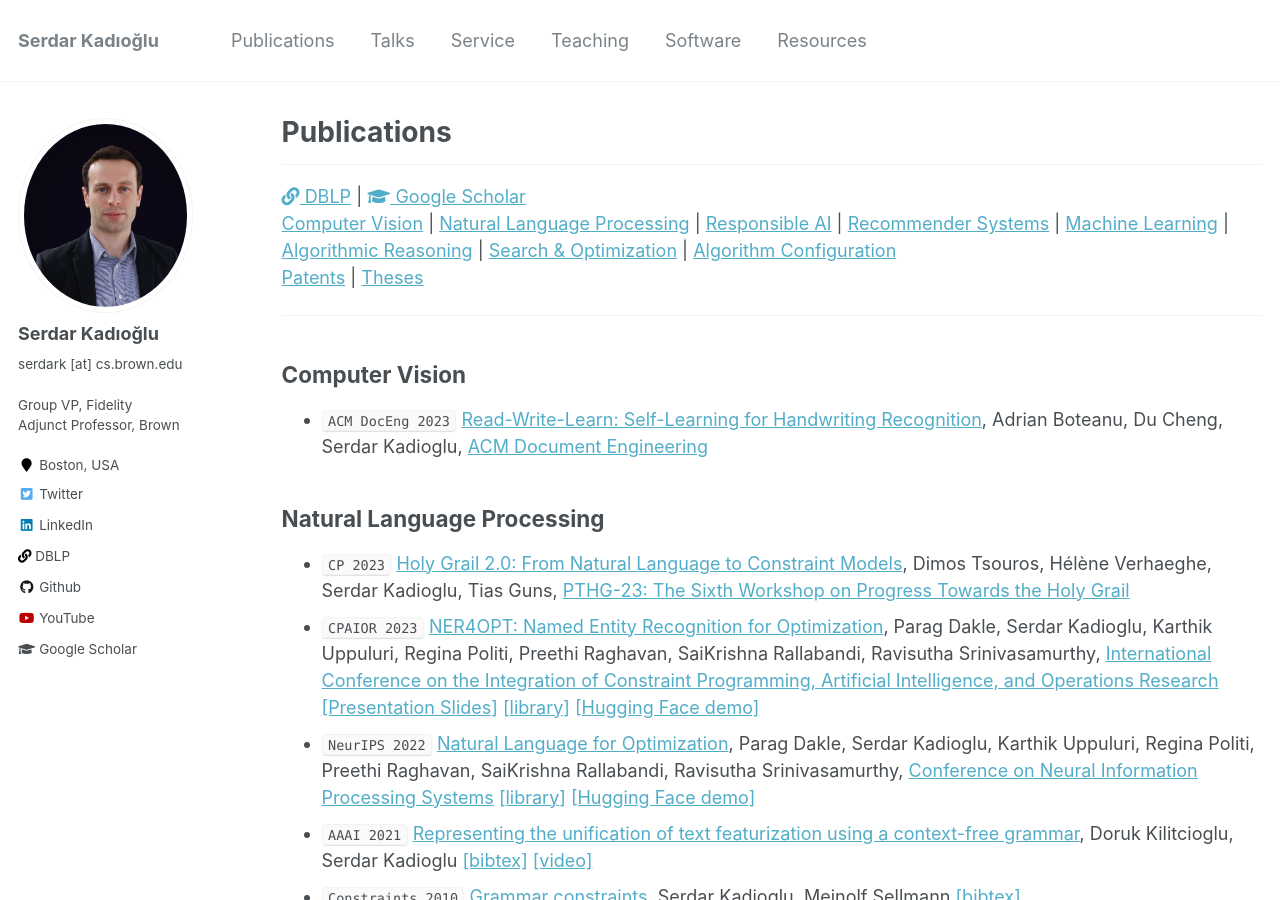
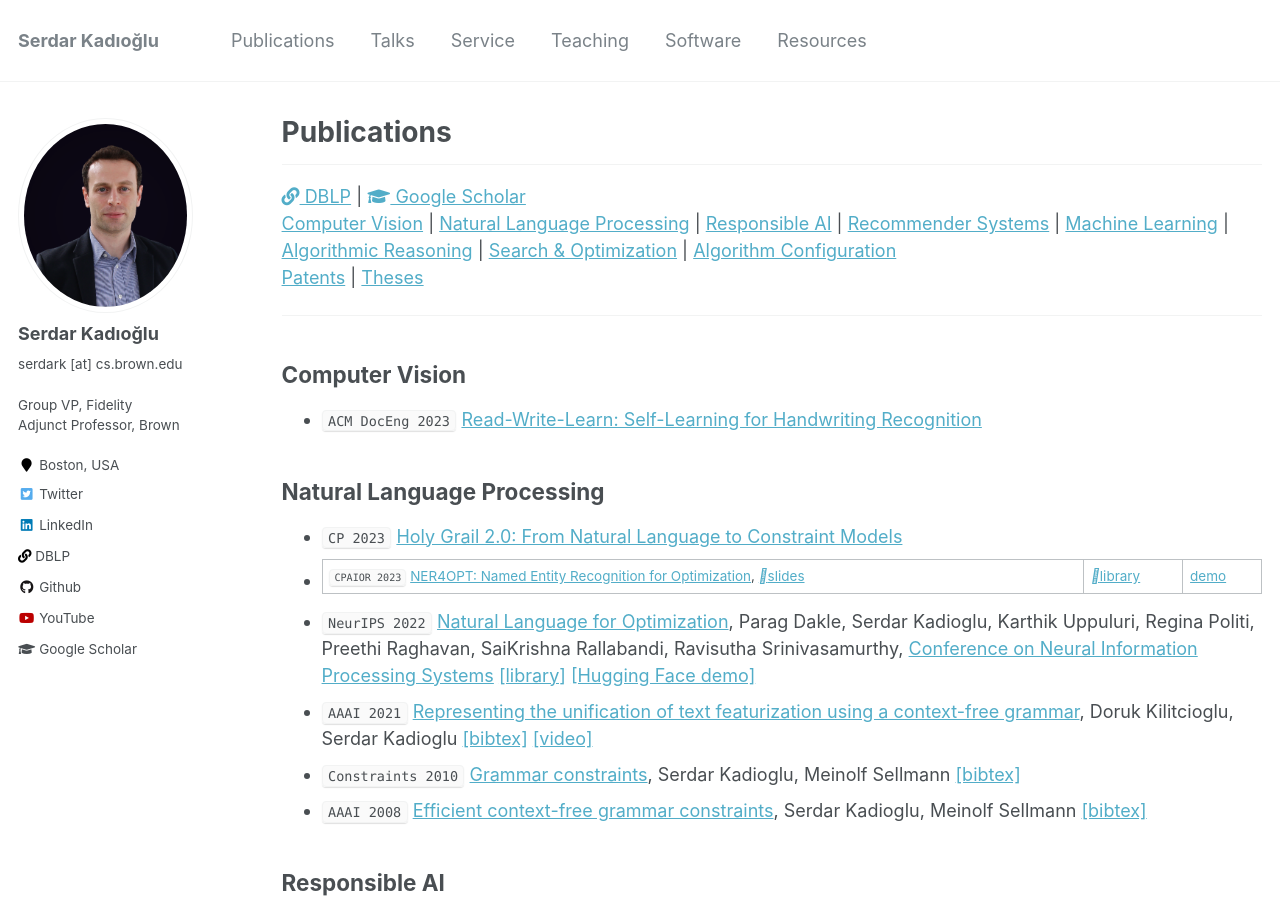
Before and after one commit to skadio/skadio.github.io, a Jekyll site: the page built from _pages/publications.md, in a window 1280 px wide and 900 px high. Built offline with Jekyll 4.4.1, drawn with Linux system fonts in a browser that asks for light colours.

Commit message:
Update publications.md

```diff
--- a/_pages/publications.md
+++ b/_pages/publications.md
@@ -21,11 +21,11 @@ author_profile: true
 
 ---
 ## Computer Vision
-* `ACM DocEng 2023` [Read-Write-Learn: Self-Learning for Handwriting Recognition](https://dl.acm.org/doi/abs/10.1145/3573128.3609343), Adrian Boteanu, Du Cheng, Serdar Kadioglu, [ACM Document Engineering](https://dl.acm.org/conference/doceng)
+* `ACM DocEng 2023` [Read-Write-Learn: Self-Learning for Handwriting Recognition](https://dl.acm.org/doi/abs/10.1145/3573128.3609343)
 
 ## Natural Language Processing
-* `CP 2023` [Holy Grail 2.0: From Natural Language to Constraint Models](https://freuder.files.wordpress.com/2023/08/pthg23__submission2-tsouros.pdf), Dimos Tsouros, Hélène Verhaeghe, Serdar Kadioglu, Tias Guns, [PTHG-23: The Sixth Workshop on Progress Towards the Holy Grail](https://freuder.wordpress.com/progress-towards-the-holy-grail-workshops/pthg-23-the-sixth-workshop-on-progress-towards-the-holy-grail/)
-* `CPAIOR 2023` [NER4OPT: Named Entity Recognition for Optimization](https://link.springer.com/chapter/10.1007/978-3-031-33271-5_20), Parag Dakle, Serdar Kadioglu, Karthik Uppuluri, Regina Politi, Preethi Raghavan, SaiKrishna Rallabandi, Ravisutha Srinivasamurthy, [International Conference on the Integration of Constraint Programming, Artificial Intelligence, and Operations Research](https://sites.google.com/view/cpaior2023) [[Presentation Slides]](https://nbviewer.org/github/skadio/skadio.github.io/blob/master/files/Kadioglu_CPAIOR_2023.pdf) [[library]](https://github.com/skadio/ner4opt) [[Hugging Face demo]](https://huggingface.co/spaces/skadio/Ner4Opt)
+* `CP 2023` [Holy Grail 2.0: From Natural Language to Constraint Models](https://freuder.files.wordpress.com/2023/08/pthg23__submission2-tsouros.pdf)
+* `CPAIOR 2023` [NER4OPT: Named Entity Recognition for Optimization](https://link.springer.com/chapter/10.1007/978-3-031-33271-5_20), <a href="https://nbviewer.org/github/skadio/skadio.github.io/blob/master/files/Kadioglu_CPAIOR_2023.pdf"><i class="fa-regular fa-file-powerpoint"></i>slides</a> | <a href="https://github.com/skadio/ner4opt"><i class="fa-brands fa-github"></i>library</a> | <a href="https://huggingface.co/spaces/skadio/Ner4Opt"><i class="fa-regular fa-face-smiling-hands"></i>demo</a>
 * `NeurIPS 2022` [Natural Language for Optimization](https://nbviewer.org/github/skadio/ner4opt/blob/main/docs/%5BNeurIPS+2022%5D+Ner4Opt+Poster.pdf), Parag Dakle, Serdar Kadioglu, Karthik Uppuluri, Regina Politi, Preethi Raghavan, SaiKrishna Rallabandi, Ravisutha Srinivasamurthy, [Conference on Neural Information Processing Systems](https://nl4opt.github.io/) [[library]](https://github.com/skadio/ner4opt) [[Hugging Face demo]](https://huggingface.co/spaces/skadio/Ner4Opt)
 * `AAAI 2021` [Representing the unification of text featurization using a context-free grammar](https://ojs.aaai.org/index.php/AAAI/article/view/17814), Doruk Kilitcioglu, Serdar Kadioglu [[bibtex]](https://dblp.org/rec/conf/aaai/KilitciogluK21.html?view=bibtex) [[video]](https://slideslive.com/38951112/representing-the-unification-of-text-featurization-using-a-contextfree-grammar?ref=account-folder-75501-folders)
 * `Constraints 2010` [Grammar constraints](https://link.springer.com/article/10.1007/s10601-009-9073-4), Serdar Kadioglu, Meinolf Sellmann [[bibtex]](http://dblp.uni-trier.de/rec/bibtex/journals/constraints/KadiogluS10)
```
